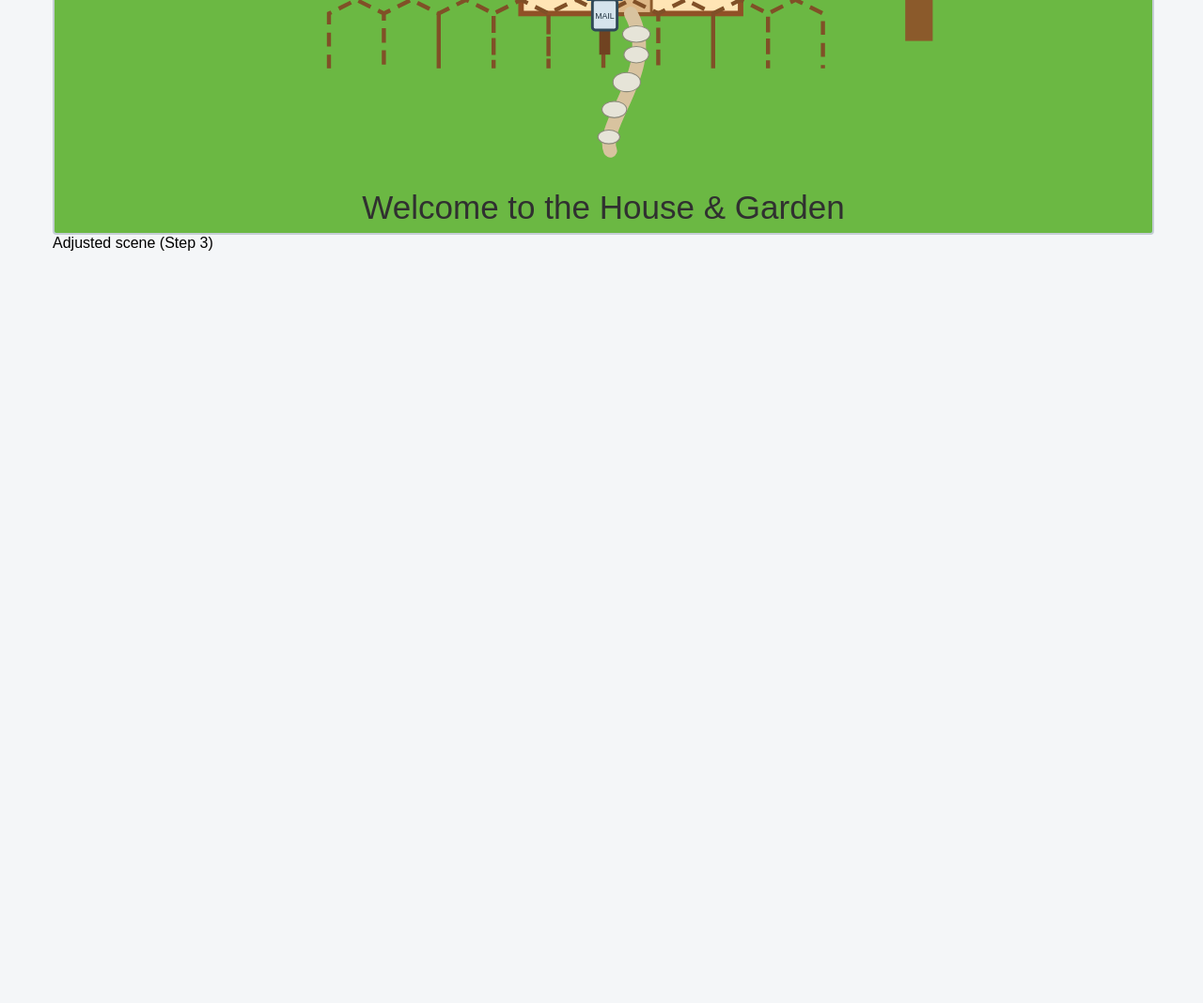
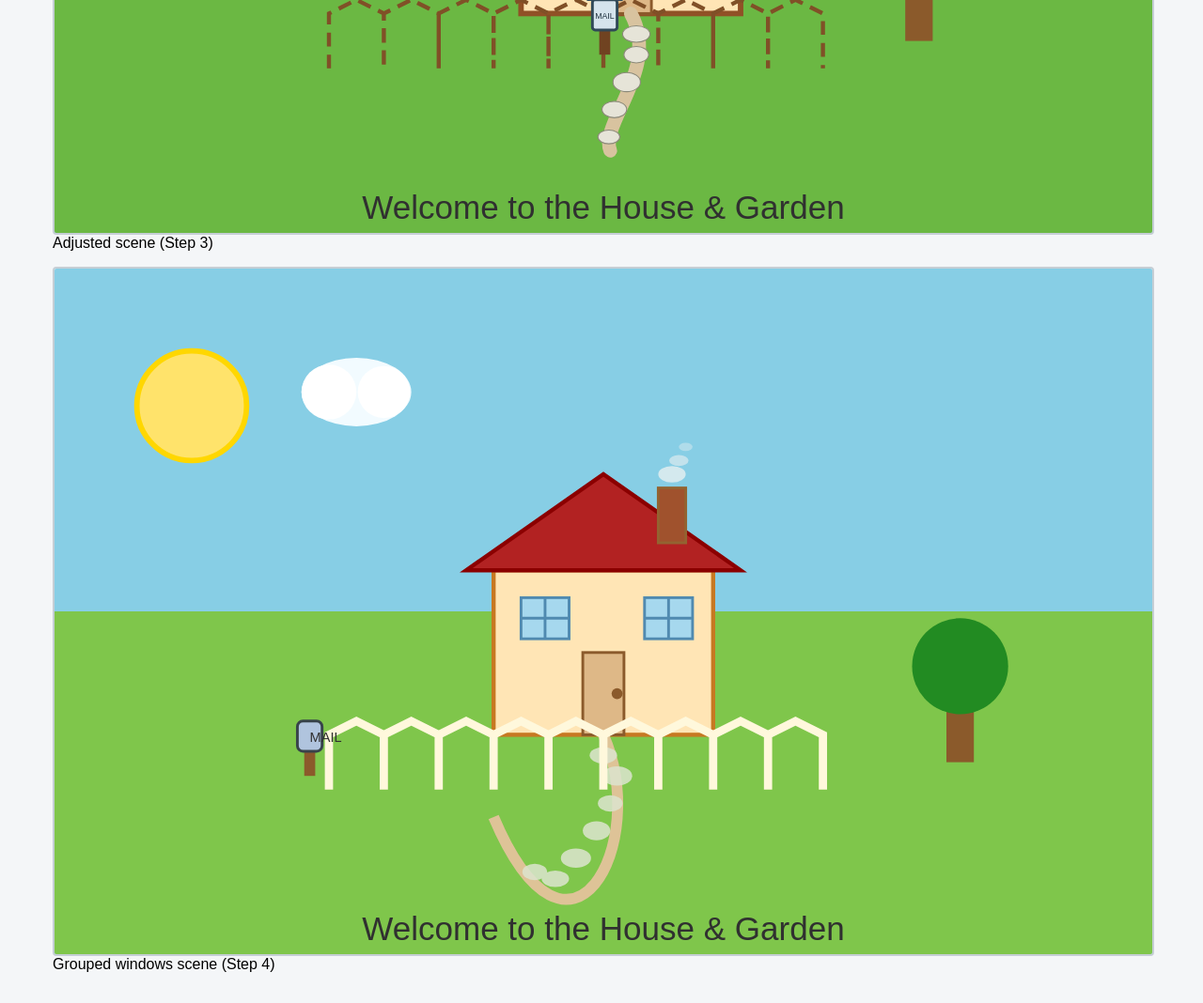
Before and after one commit to Haowo0904/T04-1, a plain HTML site: page index.html in a window 1280 px wide. Shown: the part 2052-3120 px from the top of the page at 94% size. Before the commit the page ends 2352 px from the top, so only its background shows below. Drawn offline with Linux system fonts and the light colour scheme.

Commit message:
refactor: add fourth SVG with windows grouped via <g> and positioned using translate [AI-assisted]

```diff
--- a/index.html
+++ b/index.html
@@ -251,5 +251,73 @@
   </svg>
     <figcaption>Adjusted scene (Step 3)</figcaption>
   </figure>
+
+  <figure id="scene-grouped-figure">
+  <svg id="scene-grouped" xmlns="http://www.w3.org/2000/svg" viewBox="0 0 800 500" role="img" aria-labelledby="scene-grouped-title scene-grouped-desc">
+    <title id="scene-grouped-title">House and Garden</title>
+    <desc id="scene-grouped-desc">A sunny garden with a cloud, a tree, and a cream house with a red roof, chimney, door, and two blue windows. A white fence borders the house, and a curved walkway leads to its door.</desc>
+
+    <!-- Sky and grass -->
+    <rect width="800" height="500" fill="#87cee5" />
+    <rect y="250" width="800" height="250" fill="#7fc64b" />
+
+    <!-- Sun and cloud -->
+    <circle cx="100" cy="100" r="40" fill="#ffe36b" stroke="#ffd700" stroke-width="4" />
+    <ellipse cx="220" cy="90" rx="40" ry="25" fill="#f2fbff" />
+    <circle cx="200" cy="90" r="20" fill="white" />
+    <circle cx="240" cy="90" r="19" fill="white" />
+
+    <!-- Tree -->
+    <rect x="650" y="295" width="20" height="65" fill="#8b5a2b" />
+    <circle cx="660" cy="290" r="35" fill="#228b22" />
+
+    <!-- House, roof, chimney, and smoke -->
+    <rect x="320" y="220" width="160" height="120" fill="#ffe5b5" stroke="#c77822" stroke-width="3" />
+    <polygon points="300,220 400,150 500,220" fill="#b22222" stroke="#8b0000" stroke-width="3" />
+    <rect x="440" y="160" width="20" height="40" fill="#a0522d" stroke="#936331" stroke-width="2" />
+    <g fill="#e2edf0">
+      <ellipse cx="450" cy="150" rx="10" ry="6" opacity="0.85" />
+      <ellipse cx="455" cy="140" rx="7" ry="4" opacity="0.65" />
+      <ellipse cx="460" cy="130" rx="5" ry="3" opacity="0.45" />
+    </g>
+
+    <!-- Door and two windows with line-shaped panes -->
+    <rect x="385" y="280" width="30" height="60" fill="#deb887" stroke="#8b5a2b" stroke-width="2" />
+    <circle cx="410" cy="310" r="4" fill="#8b5a2b" />
+    <!-- Define one window at the local origin; both instances share geometry and styling. -->
+    <defs>
+      <g id="window" fill="#a6d8ee" stroke="#508ab0" stroke-width="2">
+        <rect x="0" y="0" width="35" height="30" />
+        <line x1="17.5" y1="0" x2="17.5" y2="30" />
+        <line x1="0" y1="15" x2="35" y2="15" />
+      </g>
+    </defs>
+    <!-- Translate the local origin to each original window's top-left corner. -->
+    <use href="#window" transform="translate(340,240)" />
+    <use href="#window" transform="translate(430,240)" />
+
+    <!-- Curved garden walkway -->
+    <path d="M 400 340 C 435 420, 375 530, 320 400" fill="none" stroke="#dec397" stroke-width="8" />
+    <g fill="#dce5cf" opacity="0.85">
+      <ellipse cx="400" cy="355" rx="10" ry="6" />
+      <ellipse cx="410" cy="370" rx="11" ry="7" />
+      <ellipse cx="405" cy="390" rx="9" ry="6" />
+      <ellipse cx="395" cy="410" rx="10" ry="7" />
+      <ellipse cx="380" cy="430" rx="11" ry="7" />
+      <ellipse cx="365" cy="445" rx="10" ry="6" />
+      <ellipse cx="350" cy="440" rx="9" ry="6" />
+    </g>
+
+    <!-- Fence: one continuous polyline traces posts and pointed tops -->
+    <polyline points="200,380 200,340 220,330 240,340 240,380 240,340 260,330 280,340 280,380 280,340 300,330 320,340 320,380 320,340 340,330 360,340 360,380 360,340 380,330 400,340 400,380 400,340 420,330 440,340 440,380 440,340 460,330 480,340 480,380 480,340 500,330 520,340 520,380 520,340 540,330 560,340 560,380" fill="none" stroke="#fff8dc" stroke-width="6" />
+
+    <!-- Mailbox and caption -->
+    <rect x="182" y="350" width="8" height="20" fill="#8b5a2b" />
+    <rect x="177" y="330" width="18" height="22" rx="4" fill="#b0c4de" stroke="#38434a" stroke-width="2" />
+    <text x="186" y="345" font-size="10" fill="#303030">MAIL</text>
+    <text x="400" y="490" text-anchor="middle" font-size="24" fill="#303030">Welcome to the House &amp; Garden</text>
+  </svg>
+    <figcaption>Grouped windows scene (Step 4)</figcaption>
+  </figure>
 </body>
 </html>
```
